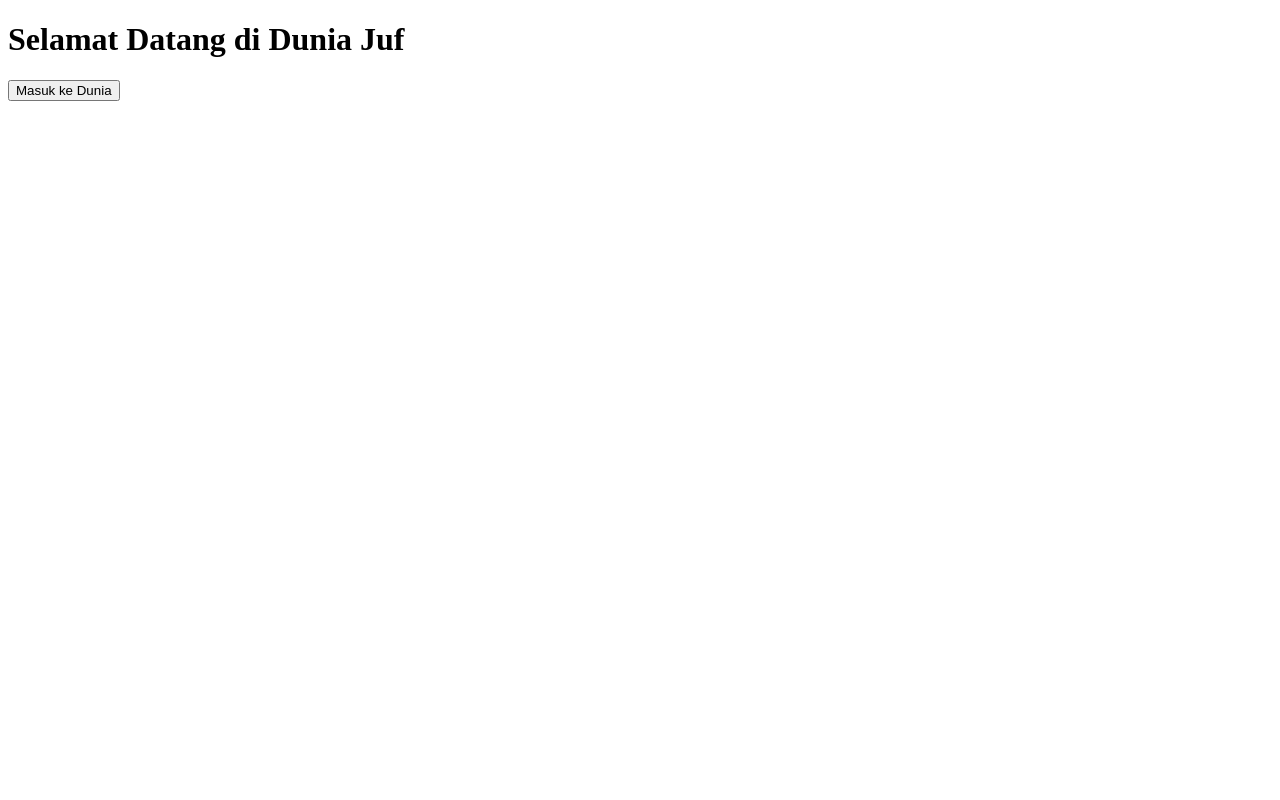
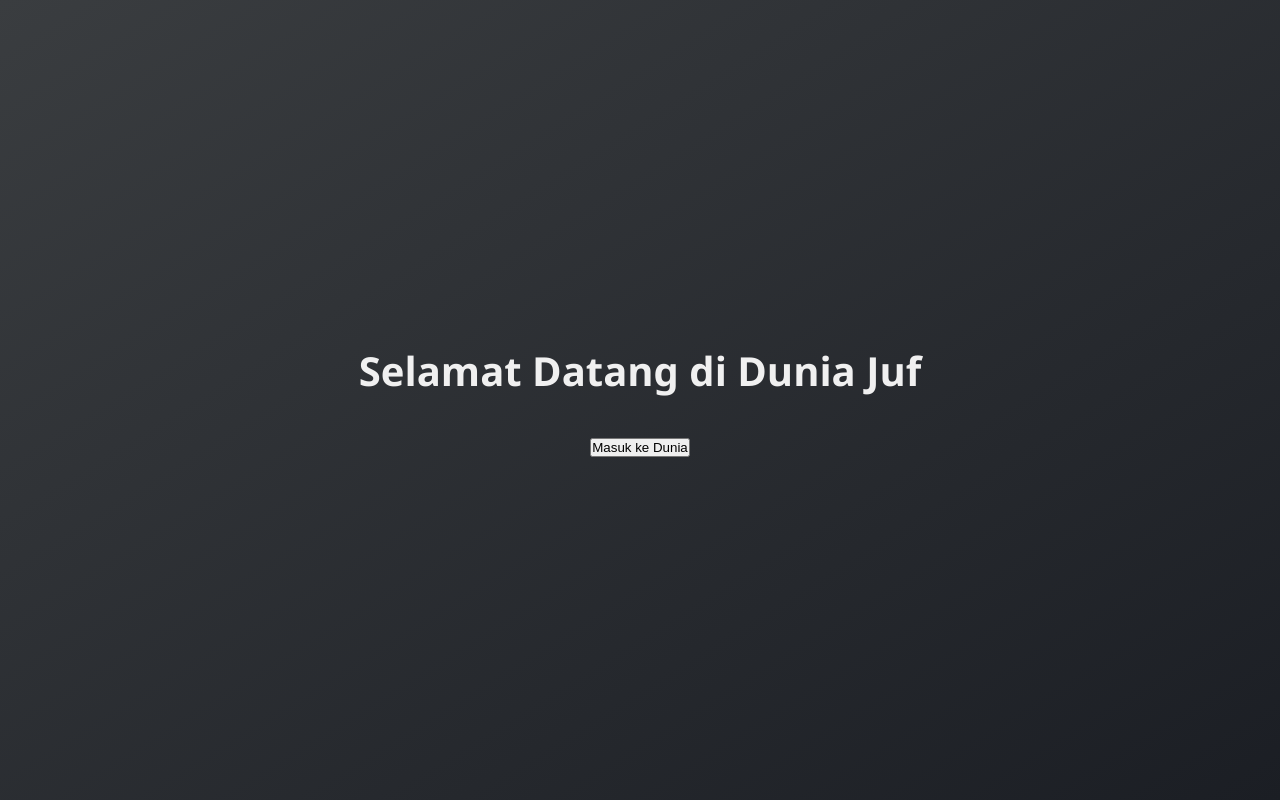
Before and after one commit to jufrial/New_dj, a plain HTML site: page index.html in a window 1280 px wide. Drawn offline with Linux system fonts and the light colour scheme.

Commit message:
Update style.css

```diff
--- a/style.css
+++ b/style.css
@@ -1 +1,36 @@
-/* Gaya visual Dunia Juf */
+/* Reset bawaan browser */
+* {
+  margin: 0;
+  padding: 0;
+  box-sizing: border-box;
+}
+
+/* Layar penuh */
+body, html {
+  height: 100%;
+  font-family: 'Segoe UI', sans-serif;
+  background-color: #1b1e24;
+  color: #ffffff;
+  overflow: hidden;
+}
+
+/* Tampilan layar awal */
+#loading-screen {
+  display: flex;
+  flex-direction: column;
+  justify-content: center;
+  align-items: center;
+  height: 100%;
+  background: linear-gradient(to bottom right, #3a3d40, #1b1e24);
+  text-align: center;
+}
+
+#loading-screen h1 {
+  font-size: 2.5em;
+  margin-bottom: 1em;
+  color: #f0f0f0;
+}
+
+/* Tombol masuk */
+#enter-btn {
+  pa
```
